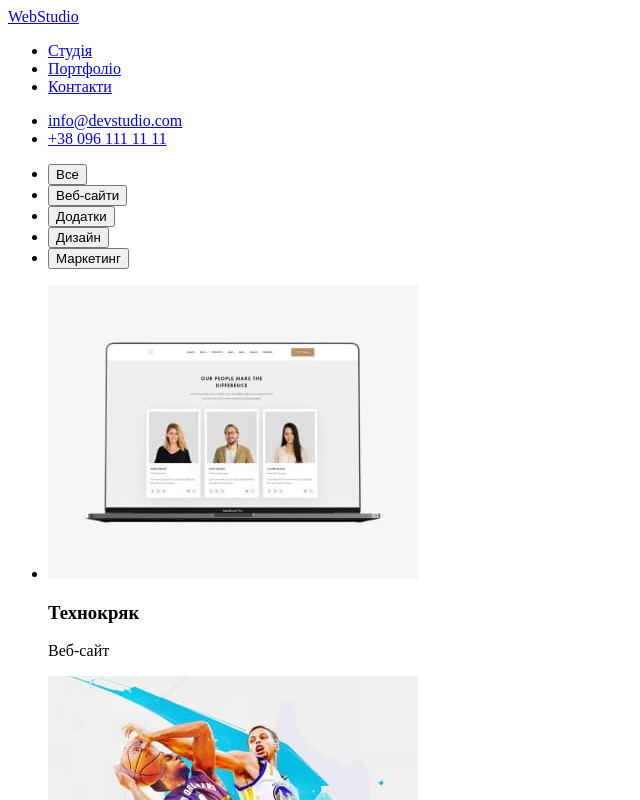
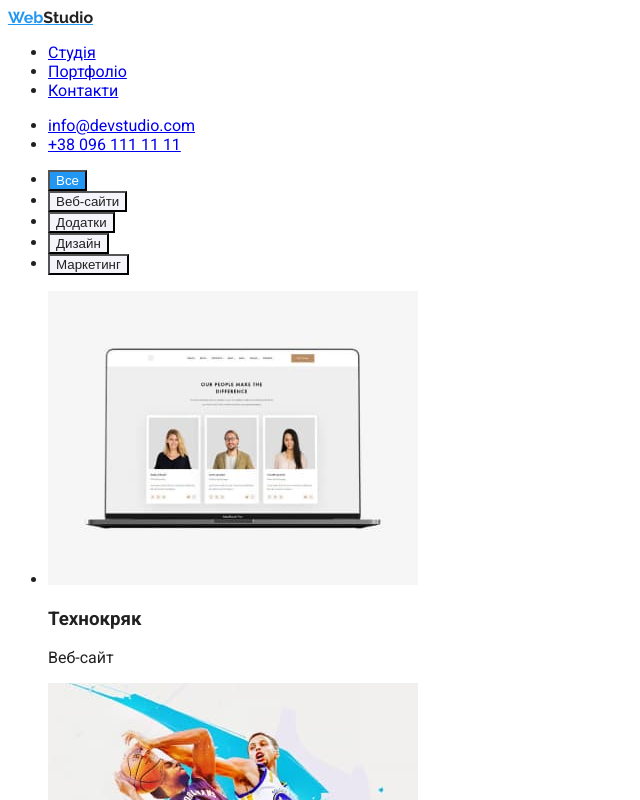
Before and after one commit to Serhiifcb/goit-markup-hw-01, a plain HTML site: page portfolio.html in a window 1280 px wide. Both pictures are taken after a click on the button "Все". Shown: the top 800 px of the page, without its empty margins (0-640 px from the left). Drawn offline with Linux system fonts and the light colour scheme.

Commit message:
Проміжний етап1

```diff
--- a/css/styles.css
+++ b/css/styles.css
@@ -0,0 +1,40 @@
+:root {
+    --bluecolor: #2196f3;
+    --whitecolor: #ffffff;
+    --maincolor: #212121;
+}
+body {
+    font-family: 'Roboto', 'Helvetica', sans-serif;
+    color: var(--maincolor);
+}
+.maintitle {
+    font-family: 'Raleway', sans-serif;
+    color: var(--bluecolor);
+}
+.buttonmain {
+    cursor: pointer;
+    background: var(--bluecolor);
+    color: var(--whitecolor);
+    width: 200px;
+    height: 50px;
+}
+.hero {
+    background: #2f303a;
+}
+.herotitle {
+    color: var(--whitecolor);
+    text-align: center;
+}
+.filtrbutton {
+    cursor: pointer;
+    background-color: #f5f4fa;
+    color: var(--maincolor);
+}
+.filtrbutton:hover, .filtrbutton:focus {
+    cursor: pointer;
+    background-color: var(--bluecolor);
+    color: var(--whitecolor);
+}
+.titletextcolor {
+    color: var(--maincolor);
+}
--- a/portfolio.html
+++ b/portfolio.html
@@ -5,11 +5,16 @@
     <meta http-equiv="X-UA-Compatible" content="IE=edge">
     <meta name="viewport" content="width=device-width, initial-scale=1.0">
     <title>WebStudio</title>
+    <link rel="preconnect" href="https://fonts.googleapis.com">
+    <link rel="preconnect" href="https://fonts.gstatic.com" crossorigin>
+    <link href="https://fonts.googleapis.com/css2?family=Raleway:wght@700&family=Roboto:wght@400;500;700;900&display=swap"
+        rel="stylesheet">
+    <link rel="stylesheet" href="./css/styles.css">
 </head>
 <body>
     <!-- Шапка сторінки    -->
     <header>
-        <a href="./index.html">WebStudio</a>
+        <a href="./index.html" class="maintitle">Web<span class="titletextcolor">Studio</span></a>
         <nav>
             <ul>
                 <li><a href="./index.html">Студія</a></li>
@@ -26,11 +31,11 @@
     <main>
         <section>
             <ul>
-                <li><button type="button">Все</button></li>
-                <li><button type="button">Веб-сайти</button></li>
-                <li><button type="button">Додатки</button></li>
-                <li><button type="button">Дизайн</button></li>
-                <li><button type="button">Маркетинг</button></li>
+                <li><button type="button" class="filtrbutton">Все</button></li>
+                <li><button type="button" class="filtrbutton">Веб-сайти</button></li>
+                <li><button type="button" class="filtrbutton">Додатки</button></li>
+                <li><button type="button" class="filtrbutton">Дизайн</button></li>
+                <li><button type="button" class="filtrbutton">Маркетинг</button></li>
             </ul>
         </section>
         <section>
@@ -85,7 +90,7 @@
     </main>
     <!-- Підвал сторінки    -->
     <footer>
-        <a href="./index.html">WebStudio</a>
+        <a href="./index.html" class="maintitle">Web<span class="titletextcolor">Studio</span></a>
         <address>
             <ul>
                 <li><a href="https://goo.gl/maps/hZoYiyH5EYy9L1387">м. Київ, пр-т Лесі Українки, 26</a></li>
```
Also changed, not shown: index.html (+10 -5 lines).
